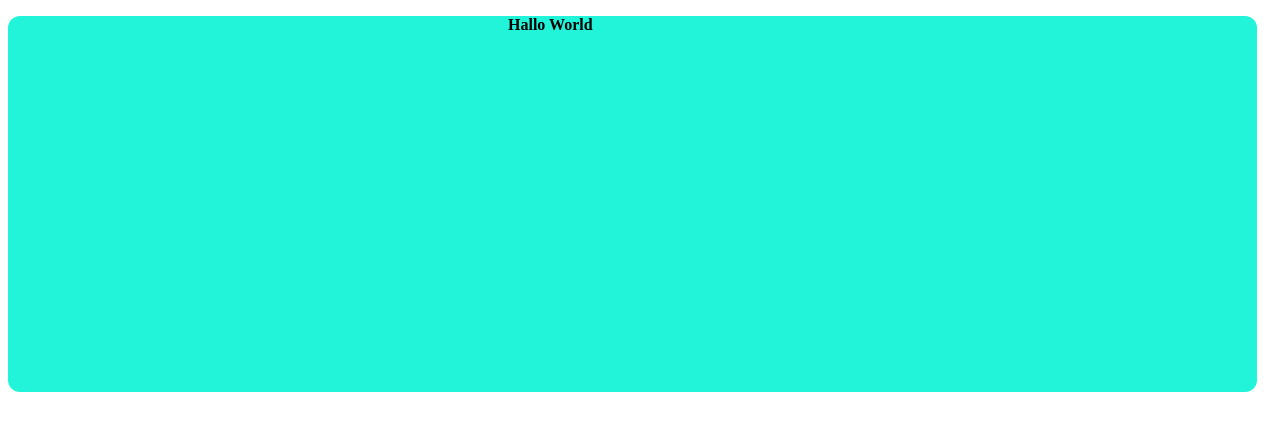
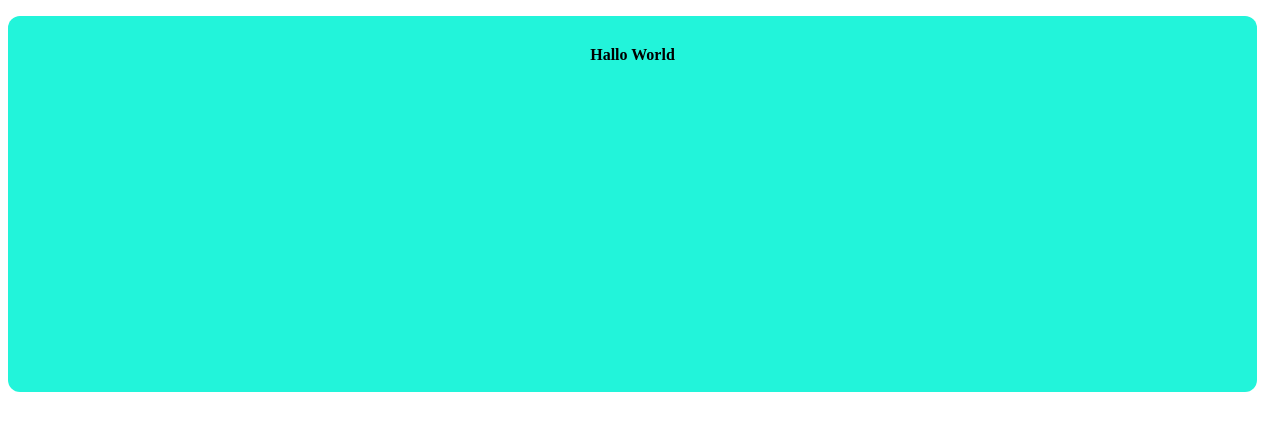
Before and after one commit to tsutskiridzemadona1234567/css--height-width2, a plain HTML site: page index.html in a window 1280 px wide. Drawn offline with Linux system fonts and the light colour scheme.

Commit message:
Update style.css

```diff
--- a/style.css
+++ b/style.css
@@ -6,5 +6,6 @@
     border-radius: 12px;
 }
 .p{
-   padding-left: 500px;
+    padding-top: 30px;
+    text-align: center;
 }
```
